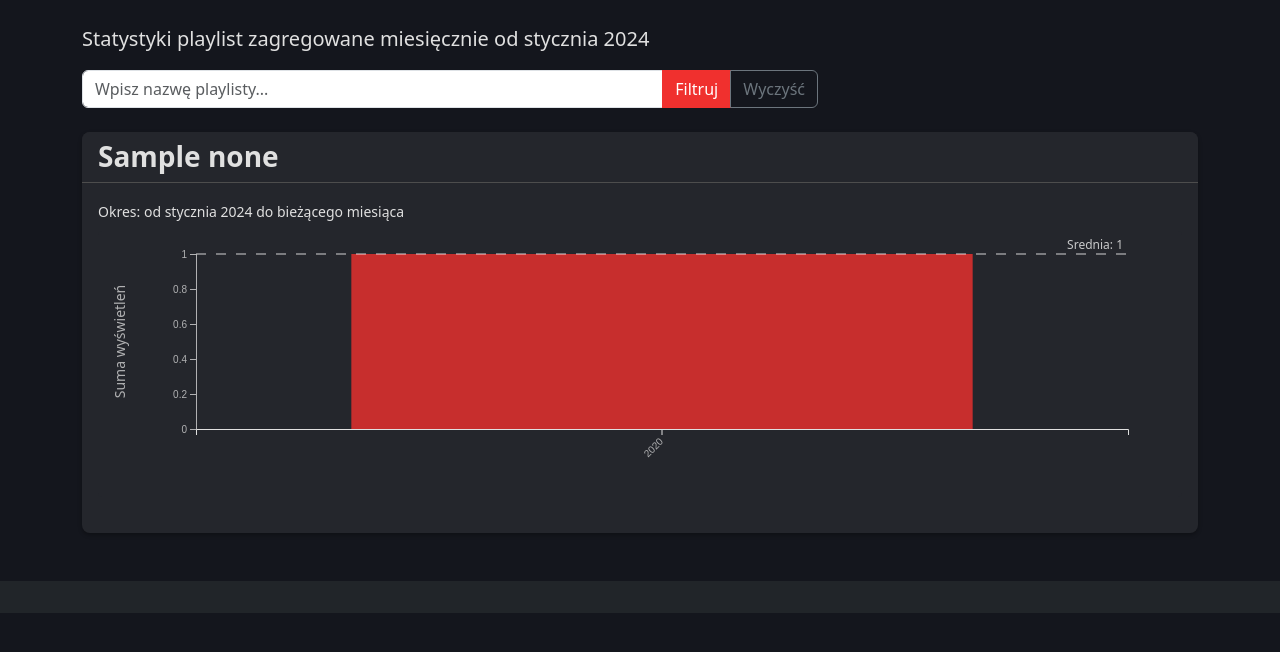
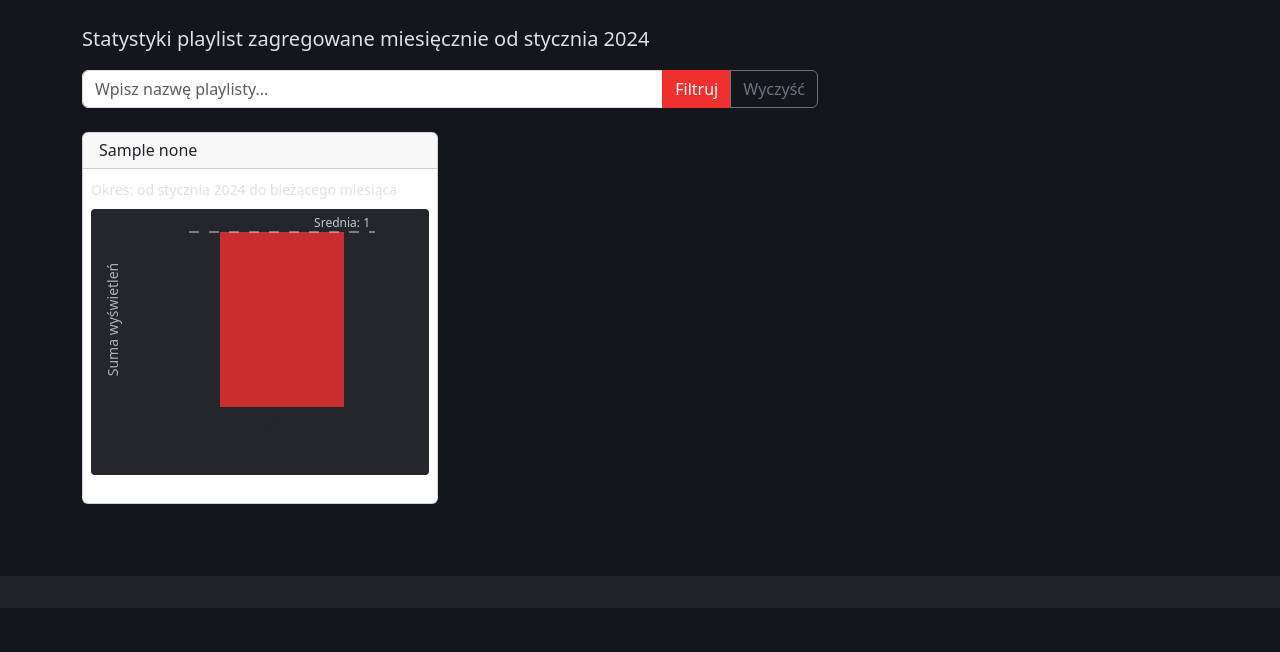
Before and after one commit to mwisniewski1991/zero_stats, a Flask app: page /playlists-monthly/ in a window 1280 px wide. Shown: the part 62-714 px from the top of the page. Run offline with Flask 3, Linux system fonts and the light colour scheme; a database or web service that is not in the repository returns one stand-in record (values such as "Sample title"); some libraries are stand-ins or nearby versions.

Commit message:
Change template layout

```diff
--- a/app/website/app/blueprints/playlists_monthly/templates/playlists_monthly.html
+++ b/app/website/app/blueprints/playlists_monthly/templates/playlists_monthly.html
@@ -33,14 +33,14 @@
 {% endif %}
 
 {% if playlists %}
-    <div id="playlistsContainer">
+    <div id="playlistsContainer" class="row">
     {% for playlist_id, playlist in playlists.items() %}
-    <div class="card mb-4 playlist-card" data-playlist-title="{{ playlist.title|lower }}">
-        <div class="card-header">
-            <h3 class="card-title mb-0">{{ playlist.title }}</h3>
-        </div>
-        <div class="card-body">
-            <div class="row">
+    <div class="col-12 col-sm-6 col-lg-4 col-xl-2dot4 mb-4 playlist-item" data-playlist-title="{{ playlist.title|lower }}">
+        <div class="card playlist-card-compact">
+            <div class="card-header">
+                <h6 class="card-title mb-0 text-truncate" title="{{ playlist.title }}">{{ playlist.title }}</h6>
+            </div>
+            <div class="card-body p-2">
                 {% include 'utils/monthly_charts.html' %}
             </div>
         </div>
@@ -54,25 +54,25 @@
         const filterInput = document.getElementById('playlistFilter');
         const filterBtn = document.getElementById('filterBtn');
         const clearBtn = document.getElementById('clearBtn');
-        const playlistCards = document.querySelectorAll('.playlist-card');
+        const playlistItems = document.querySelectorAll('.playlist-item');
 
         function filterPlaylists() {
             const searchTerm = filterInput.value.toLowerCase().trim();
 
-            playlistCards.forEach(card => {
-                const playlistTitle = card.getAttribute('data-playlist-title');
+            playlistItems.forEach(item => {
+                const playlistTitle = item.getAttribute('data-playlist-title');
                 if (searchTerm === '' || playlistTitle.includes(searchTerm)) {
-                    card.style.display = 'block';
+                    item.style.display = 'block';
                 } else {
-                    card.style.display = 'none';
+                    item.style.display = 'none';
                 }
             });
         }
 
         function clearFilter() {
             filterInput.value = '';
-            playlistCards.forEach(card => {
-                card.style.display = 'block';
+            playlistItems.forEach(item => {
+                item.style.display = 'block';
             });
         }
 
```
